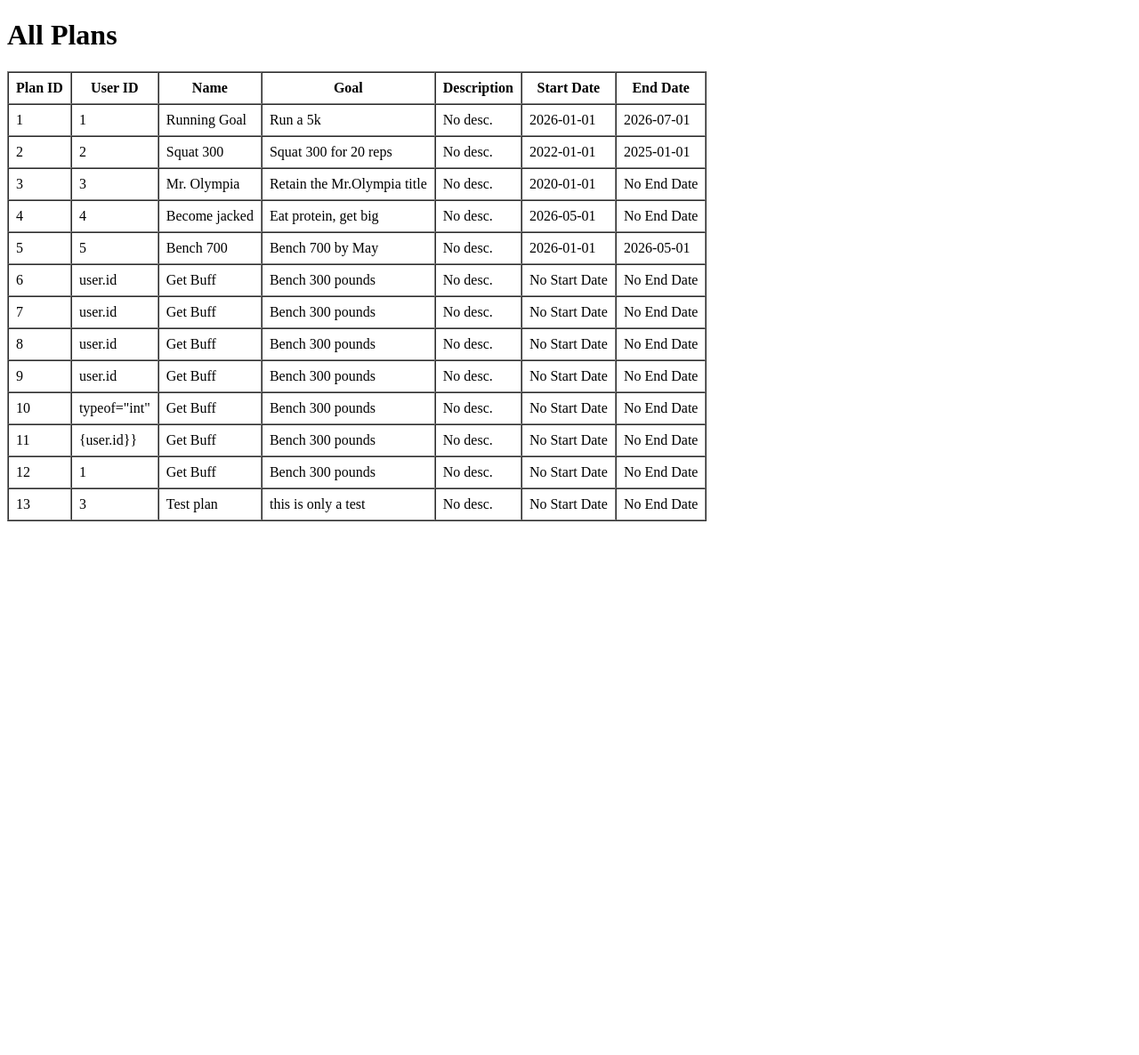
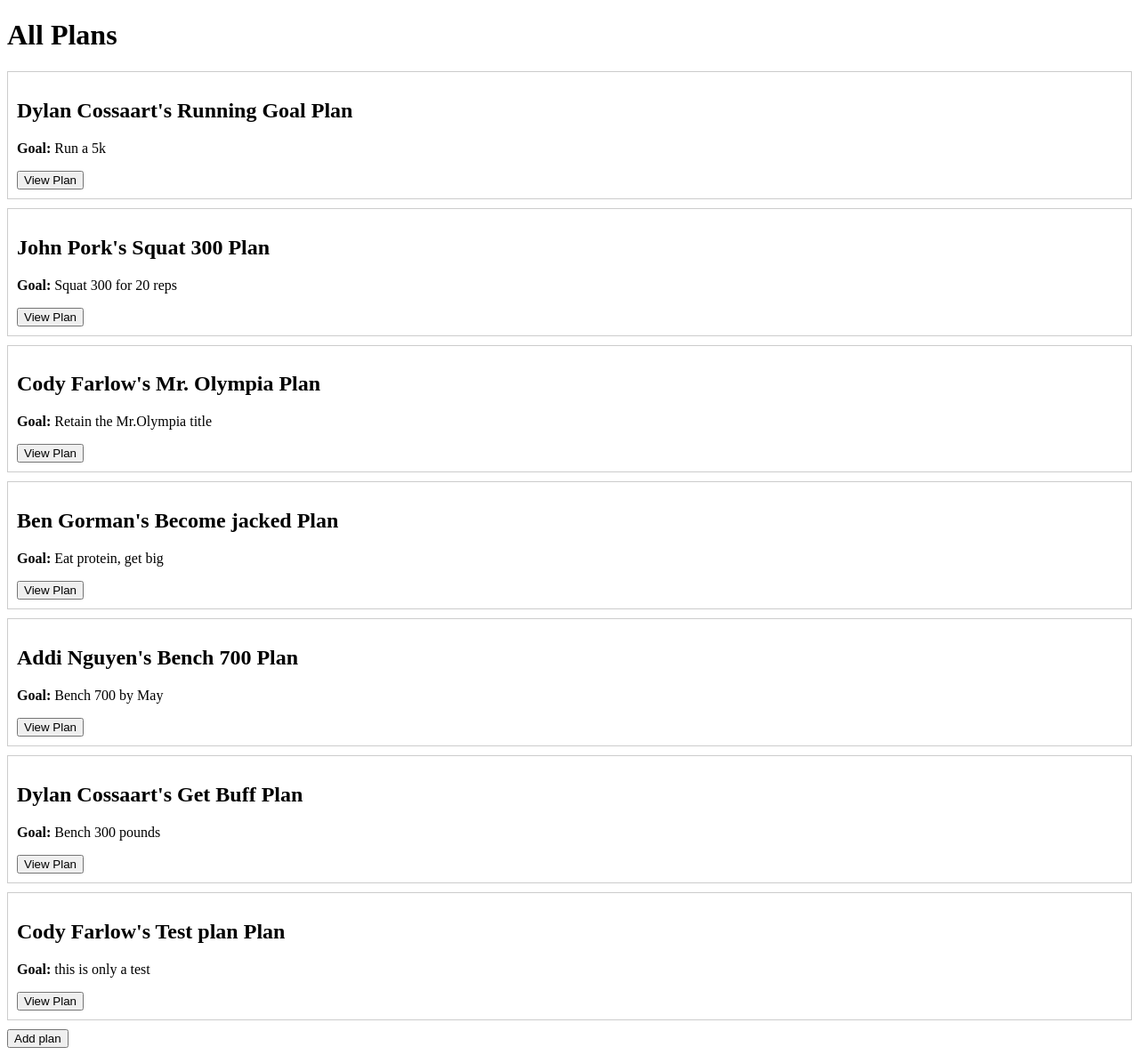
Before and after one commit to dcosaart/Workout_Website_CS665, a Flask app: page /plans in a window 1280 px wide. Shown: the whole page at 89% size. Before the commit the page ends 586 px from the top, so only its background shows below. Run offline with Flask 3, Linux system fonts and the light colour scheme.

Commit message:
can now add plans

```diff
--- a/routes.py
+++ b/routes.py
@@ -30,7 +30,19 @@ def get_users():
 
 @main.route("/plans", methods=["GET"])
 def get_plans():
-    plans = Plan.query.all()
+    plans_query = db.session.query(Plan, User).join(User, Plan.user_id == User.user_id).all()
+
+    plans = []
+
+    for plan, user in plans_query:
+        plans.append({
+            "plan_id": plan.plan_id,
+            "user_id": user.user_id,
+            "user_name": user.name,
+            "name": plan.name,
+            "goal": plan.goal
+        })
+
     return render_template("plans.html", plans=plans)
 
 
@@ -38,3 +50,32 @@ def get_plans():
 def get_workouts():
     workouts = Workout.query.all()
     return render_template("workouts.html", workouts=workouts)
+
+@main.route("/plans/viewplan/<int:plan_id>", methods=["GET"])
+def view_plan(plan_id):
+    plan = Plan.query.get(plan_id)
+    if not plan:
+        return "Plan not found"
+    return render_template("viewPlan.html", plan=plan)
+
+@main.route("/plans/add", methods=["GET", "POST"])
+def add_plan():
+    if request.method == "POST":
+        name = request.form["name"]
+        goal = request.form["goal"]
+
+        user_id = request.form["user_id"]
+
+
+
+        if not name or not goal or not user_id:
+            return "Invalid input ..."
+
+        new_plan = Plan(name=name, goal=goal, user_id=user_id)
+        db.session.add(new_plan)
+        db.session.commit()
+
+        return redirect("/plans")
+
+    users = User.query.all()
+    return render_template("create/addPlan.html", users=users)
--- a/templates/plans.html
+++ b/templates/plans.html
@@ -6,38 +6,31 @@
     <title>Plans</title>
 </head>
 <body>
+    <script>
+        function viewPlan(id) {
+            window.location.href = `/plans/viewplan/${id}`;
+        }
+        function addPlan() {
+            window.location.href = `/plans/add`;
+        }
+    </script>
     <h1>All Plans</h1>
 
     {% if plans %}
-    <table border="1" cellpadding="8" cellspacing="0">
-        <thead>
-            <tr>
-                <th>Plan ID</th>
-                <th>User ID</th>
-                <th>Name</th>
-                <th>Goal</th>
-                <th>Description</th>
-                <th>Start Date</th>
-                <th>End Date</th>
-            </tr>
-        </thead>
-        <tbody>
-            {% for plan in plans %}
-            <tr>
-                <td>{{ plan.plan_id }}</td>
-                <td>{{ plan.user_id }}</td>
-                <td>{{ plan.name }}</td>
-                <td>{{ plan.goal }}</td>
-                <td>{{ plan.description or 'No desc.'}}</td>
-                <td>  {{ plan.start_date or 'No Start Date' }}</td>
-                <td>  {{ plan.end_date or 'No End Date' }}</td>
 
-            </tr>
-            {% endfor %}
-        </tbody>
-    </table>
+
+    {% for plan in plans %}
+    <div style="border: 1px solid #ccc; padding: 10px; margin-bottom: 10px;">
+        <h2>{{plan.user_name}}'s {{ plan.name }} Plan</h2>
+        <p><strong>Goal:</strong> {{ plan.goal }}</p>
+        <button onclick="viewPlan('{{plan.plan_id}}')">View Plan</button>
+    </div>
+    {% endfor %}
+
     {% else %}
     <p>No plans found in the database</p>
     {% endif %}
+
+    <button onclick="addPlan()">Add plan</button>
 </body>
 </html>
```
Also changed, not shown: templates/create/addPlan.html (added, +35 -0 lines), templates/viewPlan.html (added, +40 -0 lines), instance/workout.db.
